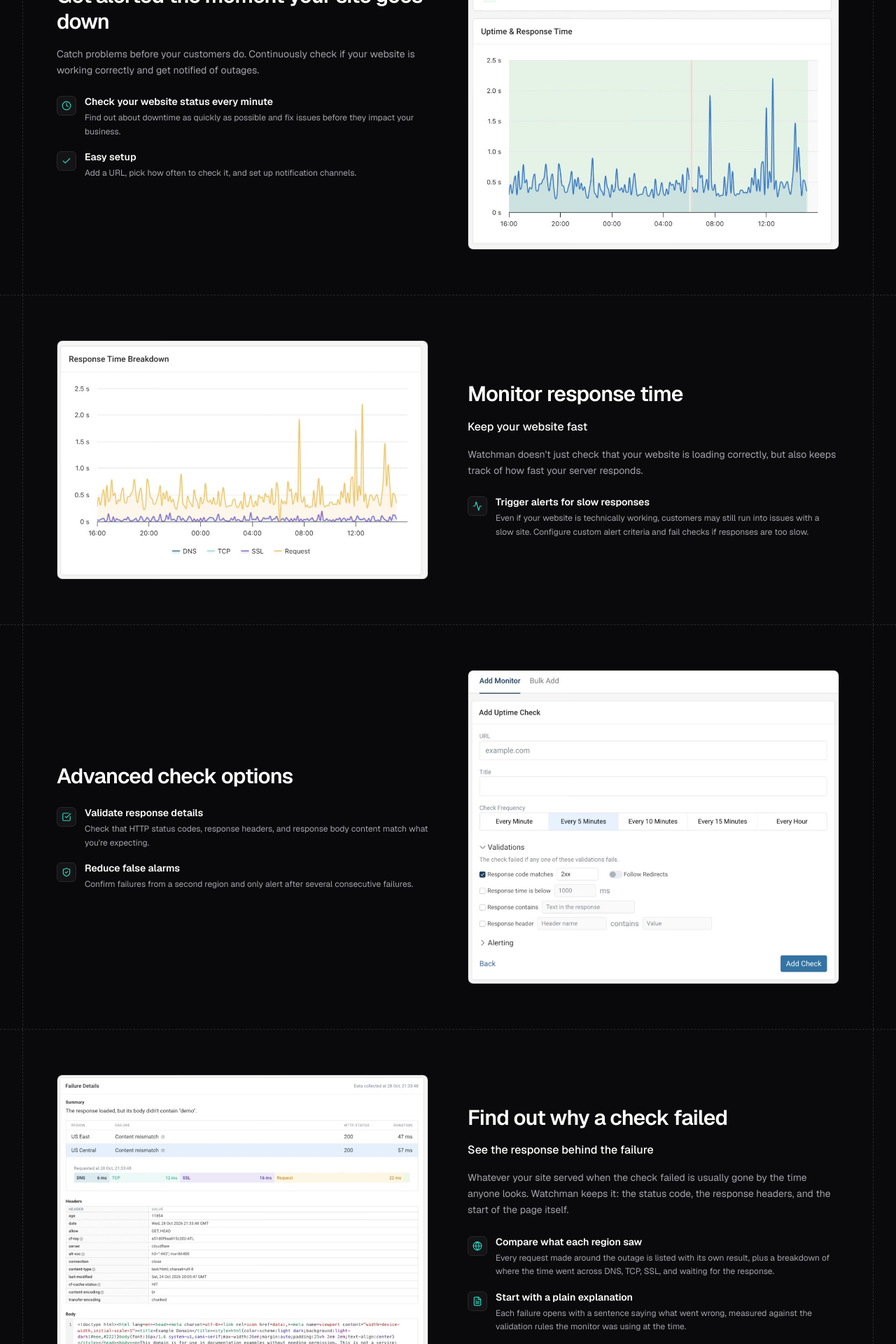
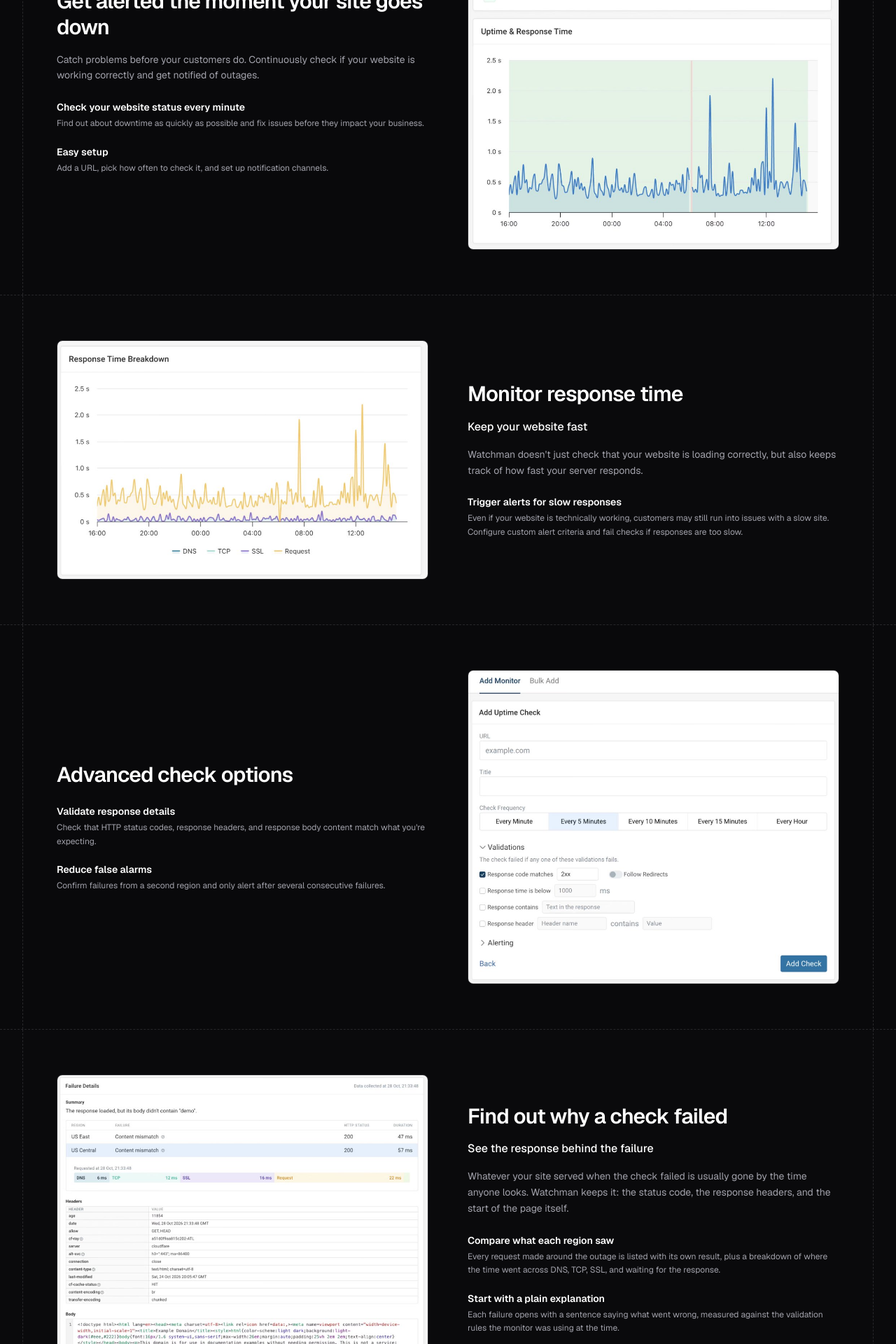
Before and after one commit to Gunplay13/watch_man, a React (Vite) app in the folder frontend/: page /landing in a window 1280 px wide. Shown: the part 1460-3380 px from the top of the page at 70% size. Built offline with nearby package versions, Linux system fonts and the light colour scheme.

Commit message:
refactor: simplify structure and improve readability in DiagnosticsValidationSection and UptimePerformanceSection

```diff
--- a/frontend/src/components/landing/DiagnosticsValidationSection.tsx
+++ b/frontend/src/components/landing/DiagnosticsValidationSection.tsx
@@ -1,5 +1,4 @@
 import React from 'react';
-import { CheckSquare, ShieldCheck, Globe, FileText } from 'lucide-react';
 
 export default function DiagnosticsValidationSection(): React.JSX.Element {
   return (
@@ -15,29 +14,19 @@ export default function DiagnosticsValidationSection(): React.JSX.Element {
                   Advanced check options
                 </h2>
 
-                <div className="space-y-4 pt-2">
-                  <div className="flex items-start gap-3">
-                    <div className="w-7 h-7 rounded-md bg-wm-surface border border-wm-border flex items-center justify-center text-wm-accent shrink-0 mt-0.5">
-                      <CheckSquare size={14} />
-                    </div>
+                <div className="space-y-5 pt-2">
                   <div>
                     <h3 className="text-sm font-semibold text-wm-text">Validate response details</h3>
                     <p className="text-xs font-normal text-wm-muted mt-1 leading-relaxed">
                       Check that HTTP status codes, response headers, and response body content match what you&apos;re expecting.
                     </p>
                   </div>
-                  </div>
 
-                  <div className="flex items-start gap-3">
-                    <div className="w-7 h-7 rounded-md bg-wm-surface border border-wm-border flex items-center justify-center text-wm-accent shrink-0 mt-0.5">
-                      <ShieldCheck size={14} />
-                    </div>
                   <div>
                     <h3 className="text-sm font-semibold text-wm-text">Reduce false alarms</h3>
                     <p className="text-xs font-normal text-wm-muted mt-1 leading-relaxed">
                       Confirm failures from a second region and only alert after several consecutive failures.
                     </p>
-                    </div>
                   </div>
                 </div>
               </div>
@@ -87,23 +76,14 @@ export default function DiagnosticsValidationSection(): React.JSX.Element {
                   Whatever your site served when the check failed is usually gone by the time anyone looks. Watchman keeps it: the status code, the response headers, and the start of the page itself.
                 </p>
 
-                <div className="space-y-4 pt-2">
-                  <div className="flex items-start gap-3">
-                    <div className="w-7 h-7 rounded-md bg-wm-surface border border-wm-border flex items-center justify-center text-wm-accent shrink-0 mt-0.5">
-                      <Globe size={14} />
-                    </div>
+                <div className="space-y-5 pt-2">
                   <div>
                     <h4 className="text-sm font-semibold text-wm-text">Compare what each region saw</h4>
                     <p className="text-xs font-normal text-wm-muted mt-1 leading-relaxed">
                       Every request made around the outage is listed with its own result, plus a breakdown of where the time went across DNS, TCP, SSL, and waiting for the response.
                     </p>
                   </div>
-                  </div>
 
-                  <div className="flex items-start gap-3">
-                    <div className="w-7 h-7 rounded-md bg-wm-surface border border-wm-border flex items-center justify-center text-wm-accent shrink-0 mt-0.5">
-                      <FileText size={14} />
-                    </div>
                   <div>
                     <h4 className="text-sm font-semibold text-wm-text">Start with a plain explanation</h4>
                     <p className="text-xs font-normal text-wm-muted mt-1 leading-relaxed">
@@ -115,7 +95,6 @@ export default function DiagnosticsValidationSection(): React.JSX.Element {
             </div>
           </div>
         </div>
-        </div>
       </section>
     </div>
   );
--- a/frontend/src/components/landing/UptimePerformanceSection.tsx
+++ b/frontend/src/components/landing/UptimePerformanceSection.tsx
@@ -1,5 +1,4 @@
 import React from 'react';
-import { Clock, Check, Activity } from 'lucide-react';
 
 export default function UptimePerformanceSection(): React.JSX.Element {
   return (
@@ -18,29 +17,19 @@ export default function UptimePerformanceSection(): React.JSX.Element {
                   Catch problems before your customers do. Continuously check if your website is working correctly and get notified of outages.
                 </p>
 
-                <div className="space-y-4 pt-2">
-                  <div className="flex items-start gap-3">
-                    <div className="w-7 h-7 rounded-md bg-wm-surface border border-wm-border flex items-center justify-center text-wm-accent shrink-0 mt-0.5">
-                      <Clock size={14} />
-                    </div>
+                <div className="space-y-5 pt-2">
                   <div>
                     <h3 className="text-sm font-semibold text-wm-text">Check your website status every minute</h3>
                     <p className="text-xs font-normal text-wm-muted mt-1 leading-relaxed">
                       Find out about downtime as quickly as possible and fix issues before they impact your business.
                     </p>
                   </div>
-                  </div>
 
-                  <div className="flex items-start gap-3">
-                    <div className="w-7 h-7 rounded-md bg-wm-surface border border-wm-border flex items-center justify-center text-wm-accent shrink-0 mt-0.5">
-                      <Check size={14} />
-                    </div>
                   <div>
                     <h3 className="text-sm font-semibold text-wm-text">Easy setup</h3>
                     <p className="text-xs font-normal text-wm-muted mt-1 leading-relaxed">
                       Add a URL, pick how often to check it, and set up notification channels.
                     </p>
-                    </div>
                   </div>
                 </div>
               </div>
@@ -90,11 +79,7 @@ export default function UptimePerformanceSection(): React.JSX.Element {
                   Watchman doesn&apos;t just check that your website is loading correctly, but also keeps track of how fast your server responds.
                 </p>
 
-                <div className="space-y-4 pt-2">
-                  <div className="flex items-start gap-3">
-                    <div className="w-7 h-7 rounded-md bg-wm-surface border border-wm-border flex items-center justify-center text-wm-accent shrink-0 mt-0.5">
-                      <Activity size={14} />
-                    </div>
+                <div className="space-y-5 pt-2">
                   <div>
                     <h4 className="text-sm font-semibold text-wm-text">Trigger alerts for slow responses</h4>
                     <p className="text-xs font-normal text-wm-muted mt-1 leading-relaxed">
@@ -106,7 +91,6 @@ export default function UptimePerformanceSection(): React.JSX.Element {
             </div>
           </div>
         </div>
-        </div>
       </section>
     </div>
   );
```
Lines whose indentation alone changed are shown as unchanged.
